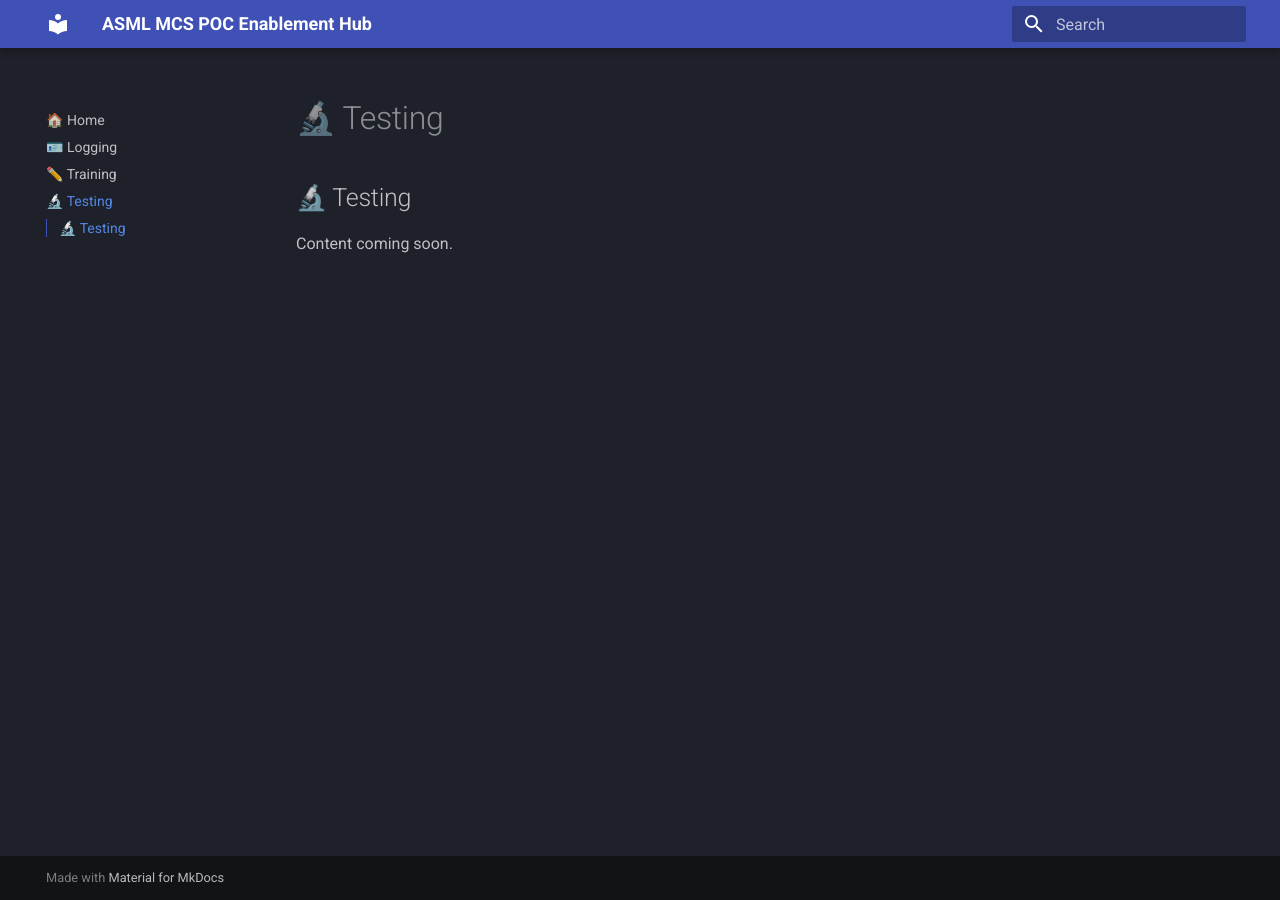
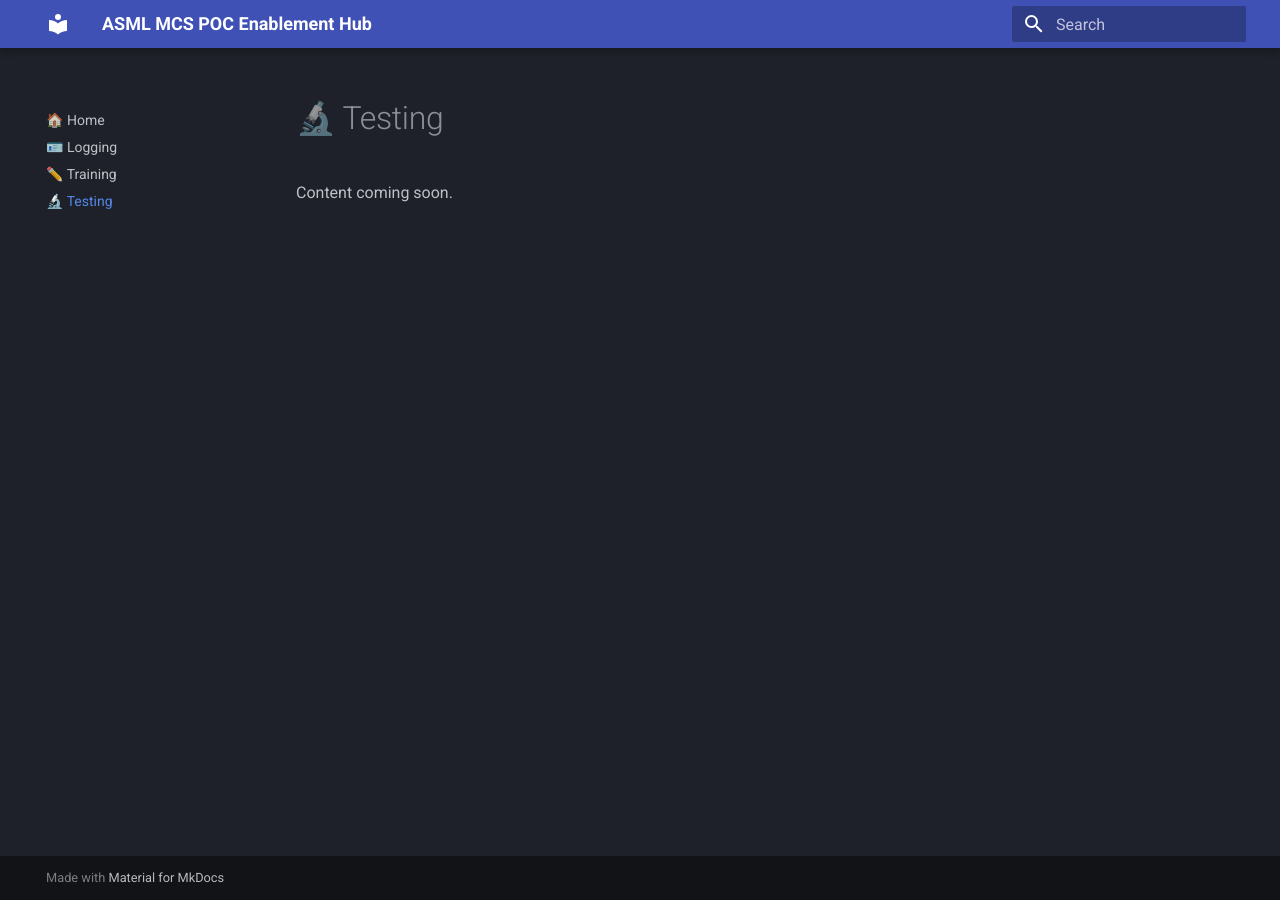
Before and after one commit to cristi-0392/enablement-hub, an MkDocs documentation site: the page built from docs/docs/testing/index.md, in a window 1280 px wide. Built offline with MkDocs 1.6.1 and Material for MkDocs 9.7.7, drawn with Linux system fonts in a browser that asks for light colours.

Commit message:
Delete testing section placeholder
Remove placeholder for testing content.

```diff
--- a/docs/docs/testing/index.md
+++ b/docs/docs/testing/index.md
@@ -1,3 +1,2 @@
-## 🔬 Testing
 
 Content coming soon.
```
